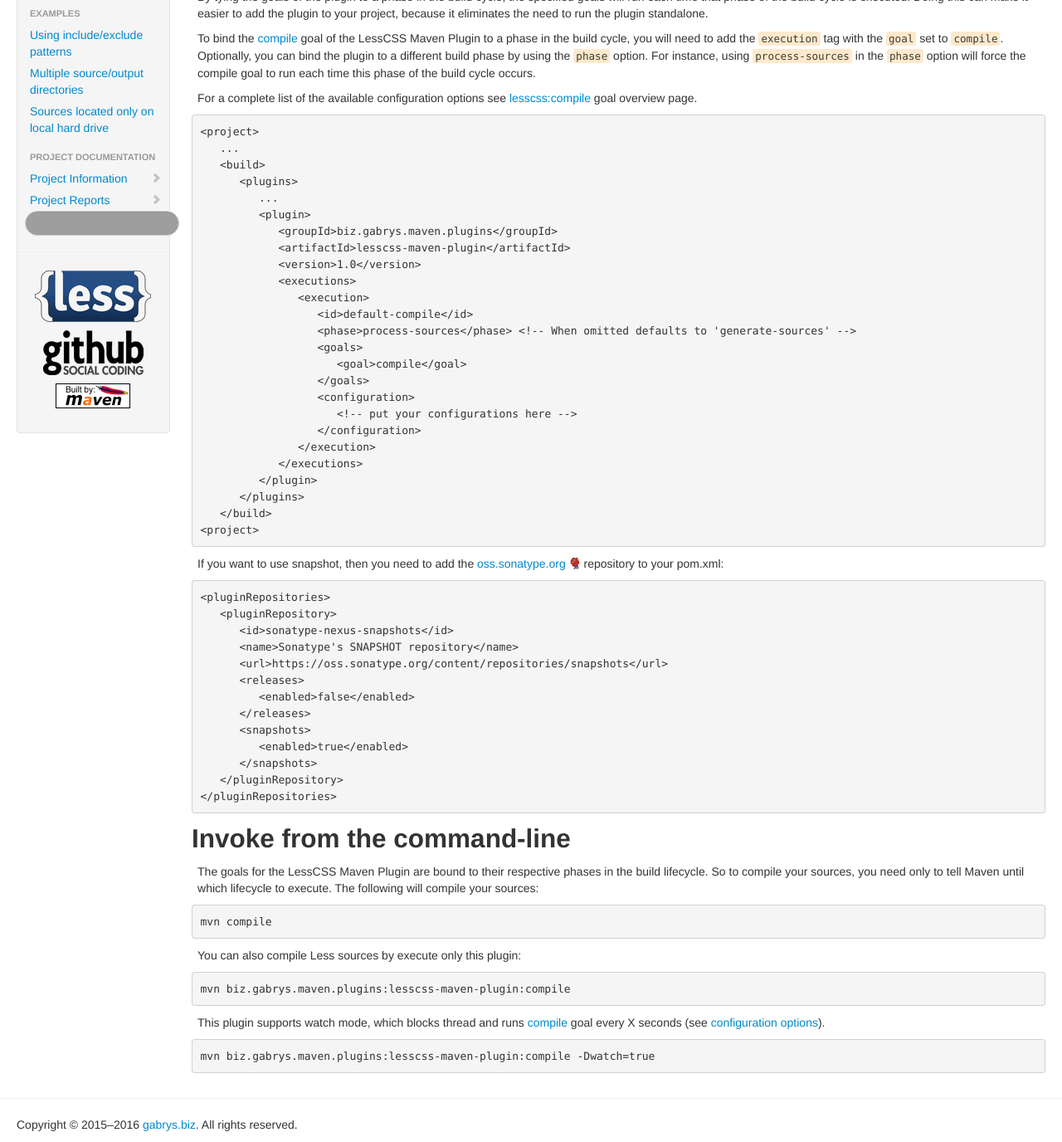
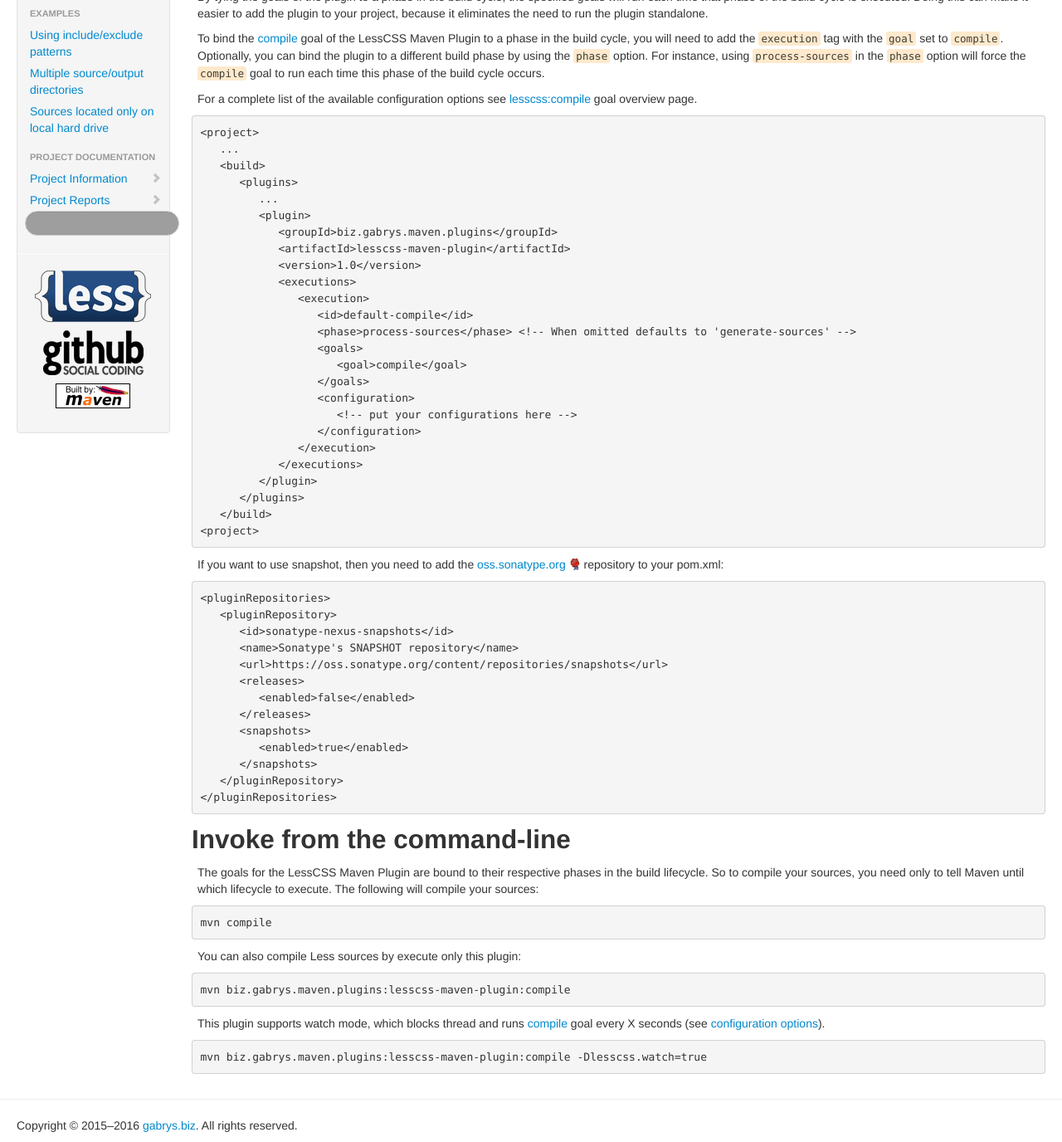
Before and after one commit to gabrysbiz/lesscss-maven-plugin, a plain HTML site: page 1.0/usage.html in a window 1280 px wide. Shown: the part 370-1746 px from the top of the page at 83% size. Drawn offline with Linux system fonts and the light colour scheme; grey boxes are pictures that could not be loaded.

Commit message:
Update 1.0 docs

```diff
--- a/1.0/usage.html
+++ b/1.0/usage.html
@@ -217,8 +217,8 @@
                 To bind the <a href="compile-mojo.html">compile</a> goal of the LessCSS Maven Plugin to a phase in the build cycle,
                 you will need to add the <tt>execution</tt> tag with the <tt>goal</tt> set to <tt>compile</tt>.
                 Optionally, you can bind the plugin to a different build phase by using the <tt>phase</tt> option.
-                For instance, using <tt>process-sources</tt> in the <tt>phase</tt> option will force the compile goal
-                to run each time this phase of the build cycle occurs.
+                For instance, using <tt>process-sources</tt> in the <tt>phase</tt> option will force the
+                <tt>compile</tt> goal to run each time this phase of the build cycle occurs.
             </p>
 
 <p>
@@ -299,7 +299,7 @@
             </p>
 
 <div>
-<pre>mvn biz.gabrys.maven.plugins:lesscss-maven-plugin:compile -Dwatch=true</pre></div>
+<pre>mvn biz.gabrys.maven.plugins:lesscss-maven-plugin:compile -Dlesscss.watch=true</pre></div>
         </div>
 
 
```
